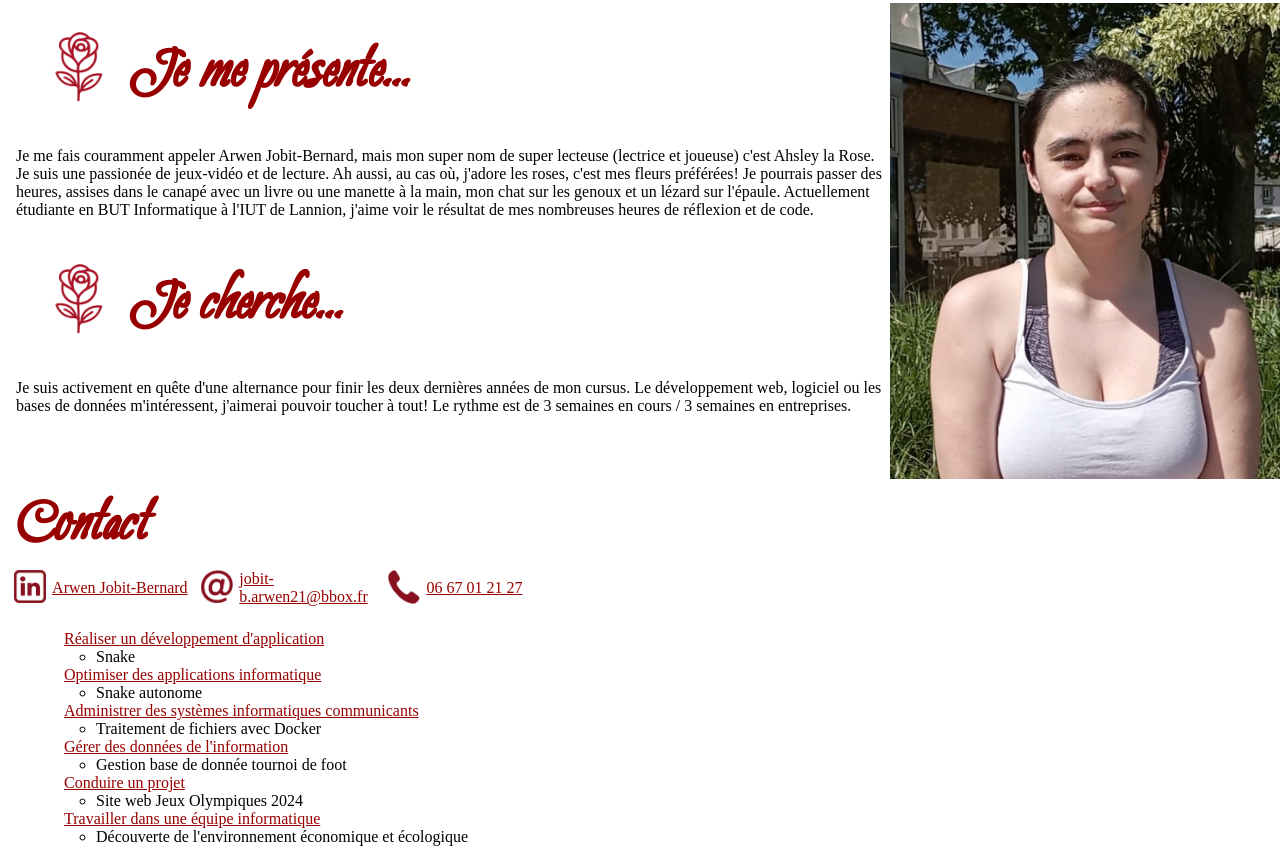
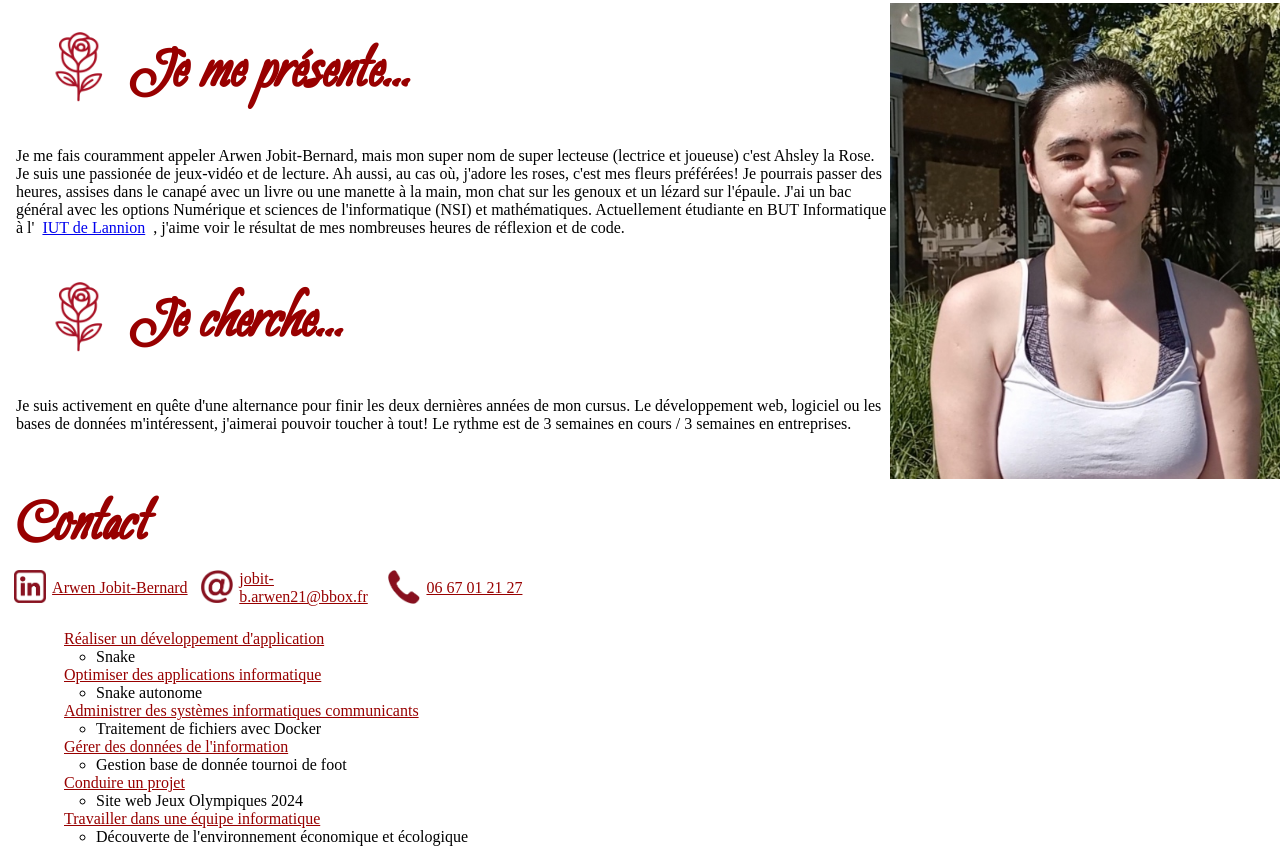
Before and after one commit to Arwen21626/Portfolio, a plain HTML site: page index.html in a window 1280 px wide. Shown: the part 914-1763 px from the top of the page. Drawn offline with Linux system fonts and the light colour scheme.

Commit message:
Lien iut lannion

```diff
--- a/index.html
+++ b/index.html
@@ -28,7 +28,8 @@
                     Je me fais couramment appeler Arwen Jobit-Bernard, mais mon super nom de super lecteuse (lectrice et joueuse) c'est Ahsley la Rose.
                     Je suis une passionée de jeux-vidéo et de lecture. Ah aussi, au cas où, j'adore les roses, c'est mes fleurs préférées!
                     Je pourrais passer des heures, assises dans le canapé avec un livre ou une manette à la main, mon chat sur les genoux et un lézard sur l'épaule.
-                    Actuellement étudiante en BUT Informatique à l'IUT de Lannion, j'aime voir le résultat de mes nombreuses heures de réflexion et de code.
+                    J'ai un bac général avec les options Numérique et sciences de l'informatique (NSI) et mathématiques.
+                    Actuellement étudiante en BUT Informatique à l'<a href="https://iut-lannion.univ-rennes.fr/">IUT de Lannion</a>, j'aime voir le résultat de mes nombreuses heures de réflexion et de code.
                 </p>
                 <img class="icone" src="images/logo/rose_rouge.png" alt="logo rose verte">
                 <h2>Je cherche...</h2>
```
